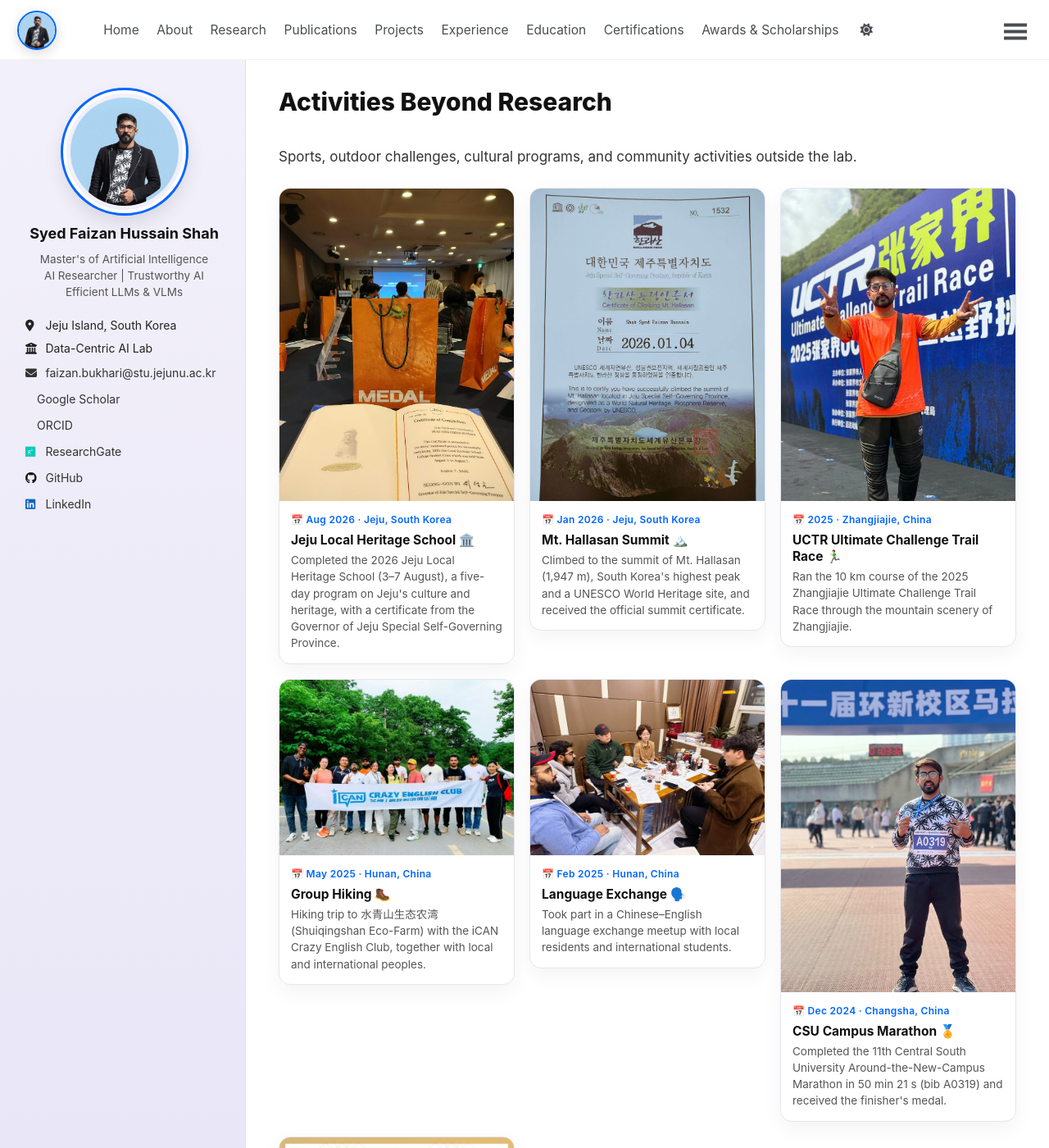
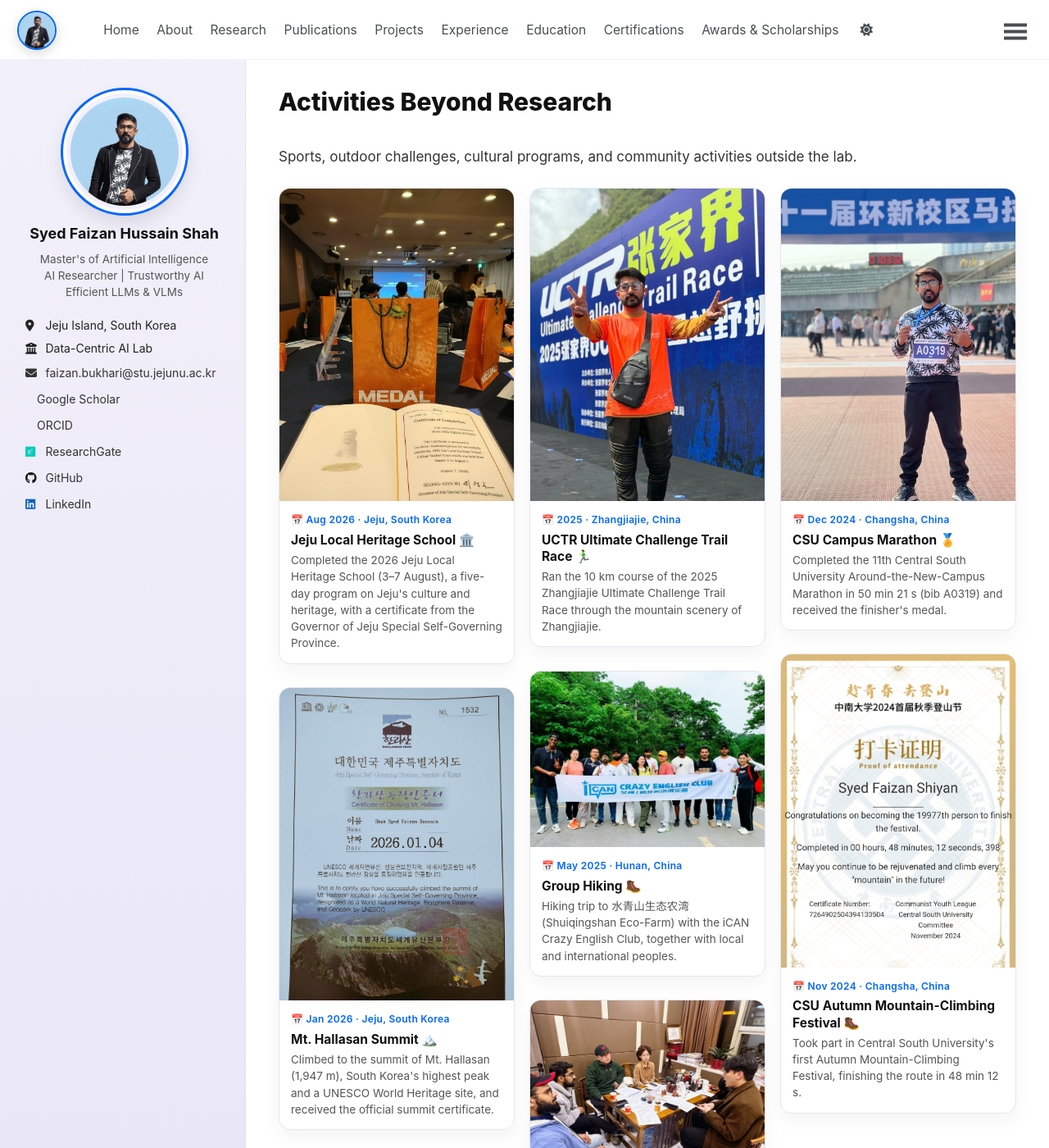
Before and after one commit to Fazi743/Fazi743.github.io, a Jekyll site: the page built from _pages/activities.md, in a window 1280 px wide and 1400 px high. Shown: the whole window at 82% size. Built offline with Jekyll 4.4.1, drawn with Linux system fonts in a browser that asks for light colours; a style sheet for code colours, icons or effects is not loaded.

Commit message:
Update custom.css

```diff
--- a/assets/css/custom.css
+++ b/assets/css/custom.css
@@ -1186,16 +1186,16 @@ body{ background:#fff; }
 
 /* ---------- Activities Beyond Research ---------- */
 .act-grid{
-  display:grid;
-  grid-template-columns:repeat(auto-fill,minmax(230px,1fr));
-  gap:18px;
+  columns:3;                 /* masonry: 3 columns on desktop */
+  column-gap:18px;
   margin-top:10px;
-  align-items:start;
 }
 
 .act{
-  display:flex;
-  flex-direction:column;
+  display:inline-block;
+  width:100%;
+  margin:0 0 18px;
+  break-inside:avoid;
   background:#fff;
   border:1px solid #e6e6ee;
   border-radius:14px;
@@ -1207,13 +1207,13 @@ body{ background:#fff; }
 
 /* image strip: scroll/swipe sideways, snaps per photo */
 .act-gallery{
+  position:relative;
   display:flex;
   overflow-x:auto;
   scroll-snap-type:x mandatory;
-  scrollbar-width:none;
+  scrollbar-width:thin;      /* visible thin scrollbar, like the Freelance page */
   background:#f4f4f8;
 }
-.act-gallery::-webkit-scrollbar{ display:none; }
 .act-gallery a{ flex:0 0 100%; scroll-snap-align:start; border:0 !important; }
 .act-gallery img{
   width:100%;
@@ -1229,8 +1229,7 @@ body{ background:#fff; }
 .page__content .act-title{ font-size:15.5px; font-weight:700; color:#111; margin:0; line-height:1.3; }
 .page__content .act p{ font-size:13.5px; line-height:1.5; color:#555; margin:0; }
 
-/* gallery arrows + dots (added by script when a card has 2+ photos) */
-.act-gallery{ position:relative; }
+/* gallery arrows + dots (only used if the footer script is added) */
 .act-gwrap{ position:relative; }
 .act-nav{
   position:absolute; top:50%; transform:translateY(-50%);
@@ -1254,9 +1253,8 @@ body{ background:#fff; }
 }
 .act-dots span.is-on{ background:var(--accent); border-color:var(--accent); }
 
-@media(max-width:600px){
-  .act-grid{ grid-template-columns:repeat(2,1fr); gap:12px; }
-}
+@media(max-width:900px){ .act-grid{ columns:2; } }
+@media(max-width:600px){ .act-grid{ columns:2; column-gap:12px; } .act{ margin-bottom:12px; } }
 
 /* ---------- Contact page ---------- */
 .page__content .contact-intro p{ font-size:17px; color:#333; margin:0 0 24px; }
```
